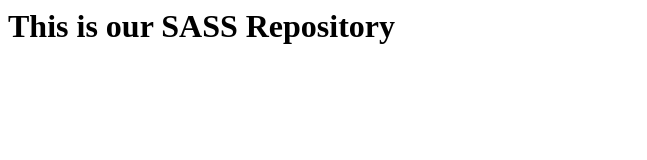
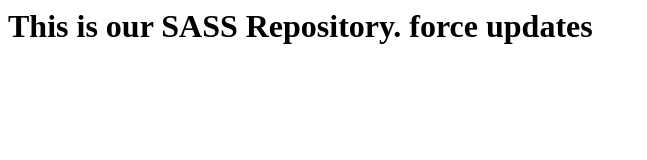
Before and after one commit to kozl0009/sass-lesson, a plain HTML site: page index.html in a window 1280 px wide. Shown: the whole page, without its empty margins (0-647 px from the left). Drawn offline with Linux system fonts and the light colour scheme.

Commit message:
force changes

```diff
--- a/index.html
+++ b/index.html
@@ -1 +1 @@
-<h1>This is our SASS Repository</h1>
+<h1>This is our SASS Repository. force updates</h1>
```
